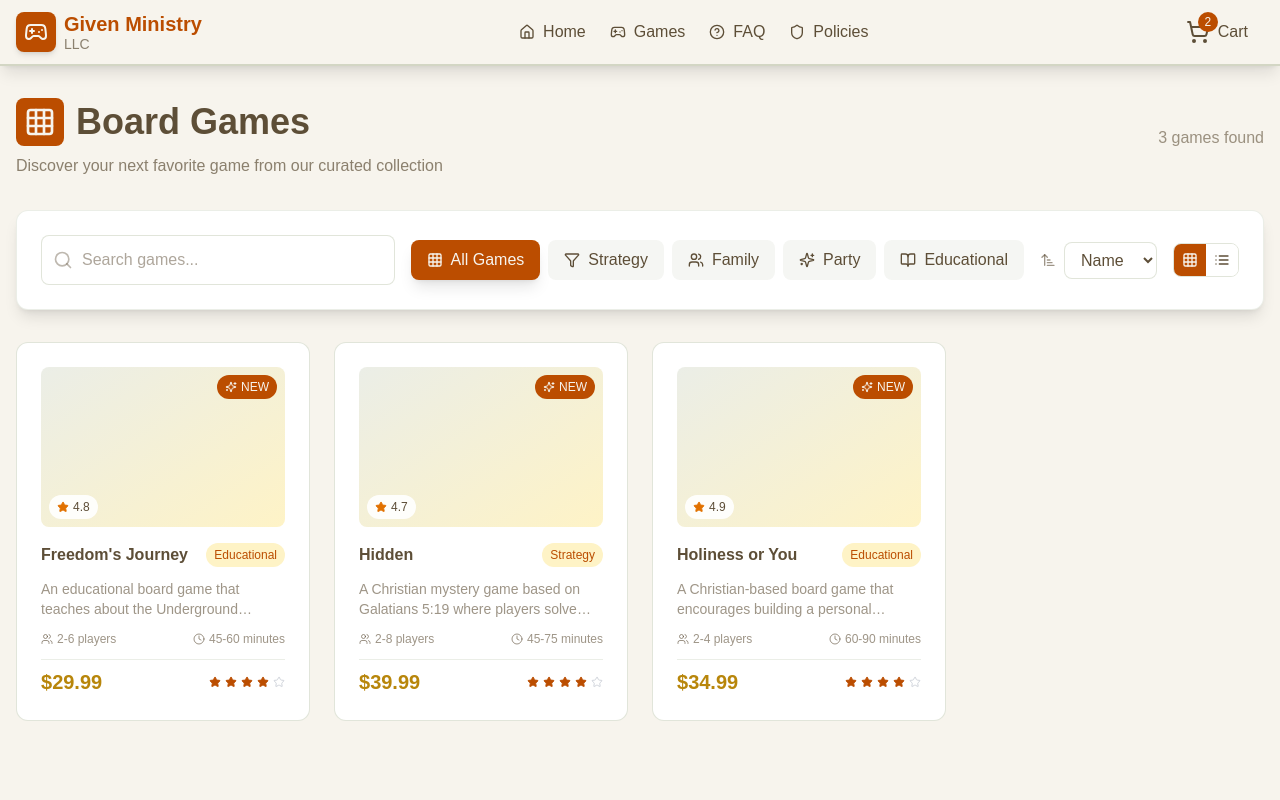
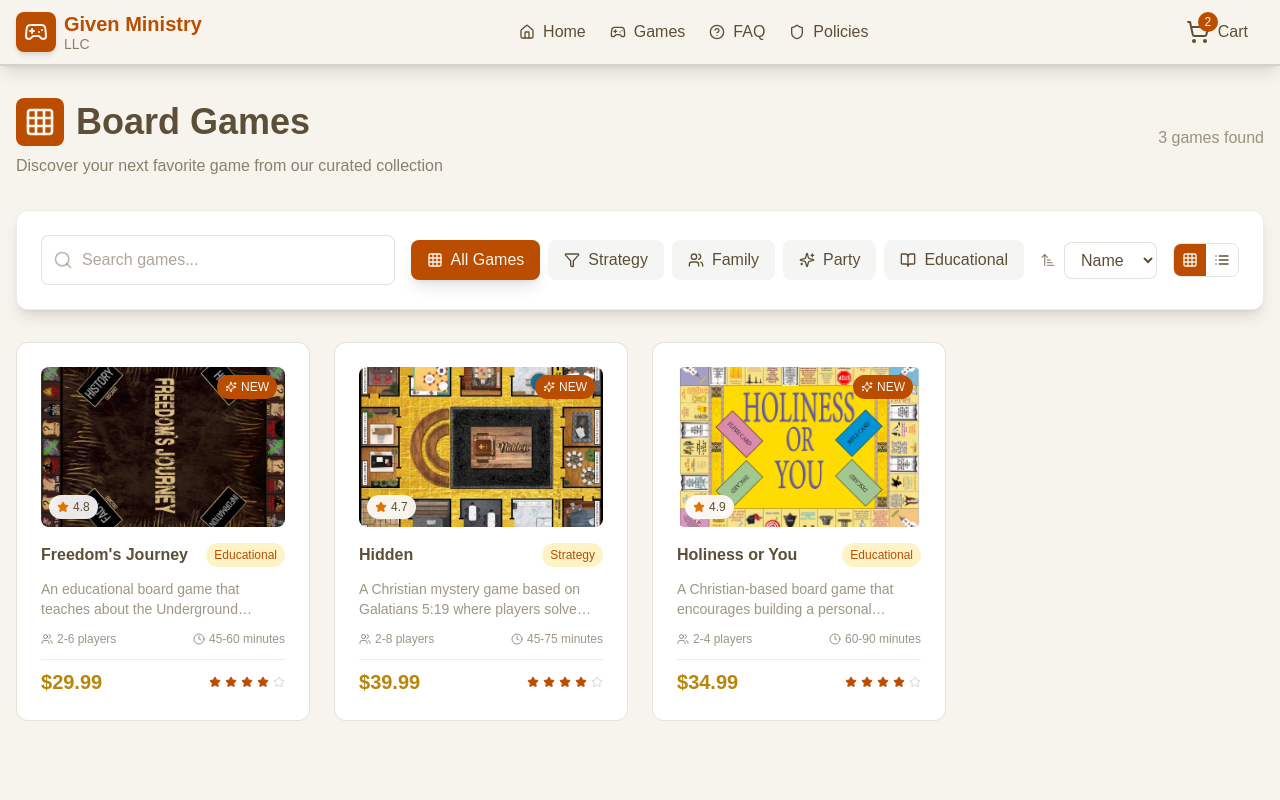
Before and after one commit to givenministryLLC/given-ministry-boardgames, a Next.js app: page /games in a window 1280 px wide. Shown: the top 800 px of the page. Built offline with nearby package versions, Linux system fonts and the light colour scheme.

Commit message:
add webp to games page and individual games pages

```diff
--- a/src/app/games/[handle]/page.tsx
+++ b/src/app/games/[handle]/page.tsx
@@ -1,4 +1,5 @@
 import { notFound } from 'next/navigation';
+import Image from 'next/image';
 import {
     Star,
     Users,
@@ -36,9 +37,21 @@
         <div className="bg-warm-cream min-h-screen">
             <div className="max-w-7xl mx-auto px-4 py-8">
                 <div className="grid grid-cols-1 lg:grid-cols-2 gap-12">
-                    {/* Enhanced Game Image */}
+                    {/* Enhanced Game Images */}
                     <div className="space-y-4">
-                        <div className="relative bg-gradient-to-br from-sage-green/20 to-amber-100 h-96 rounded-xl mb-4 border border-sage-green/30 overflow-hidden group">
+                        <div className="relative h-96 rounded-xl mb-4 border border-sage-green/30 overflow-hidden group">
+                            {game.images.length > 0 ? (
+                                <Image
+                                    src={game.images[0]}
+                                    alt={game.name}
+                                    fill
+                                    className="object-cover"
+                                    priority
+                                    sizes="(max-width: 768px) 100vw, 50vw"
+                                />
+                            ) : (
+                                <div className="w-full h-full bg-gradient-to-br from-sage-green/20 to-amber-100" />
+                            )}
                             <div className="absolute inset-0 bg-gradient-to-t from-amber-700/20 to-transparent"></div>
                             <div className="absolute top-4 left-4 bg-white/90 backdrop-blur-sm px-3 py-1 rounded-full flex items-center space-x-1">
                                 <Star className="w-4 h-4 fill-current text-amber-600" />
@@ -50,12 +63,22 @@
                             </button>
                         </div>
 
-                        {/* Thumbnail gallery placeholder */}
-                        <div className="grid grid-cols-4 gap-2">
-                            {[1, 2, 3, 4].map((i) => (
-                                <div key={i} className="bg-sage-green/20 h-20 rounded-lg border border-sage-green/30 hover:border-amber-700 transition-colors cursor-pointer"></div>
-                            ))}
-                        </div>
+                        {/* Thumbnail gallery */}
+                        {game.images.length > 1 && (
+                            <div className="grid grid-cols-4 gap-2">
+                                {game.images.slice(0, 4).map((image, index) => (
+                                    <div key={index} className="relative h-20 rounded-lg border border-sage-green/30 hover:border-amber-700 transition-colors cursor-pointer overflow-hidden">
+                                        <Image
+                                            src={image}
+                                            alt={`${game.name} - View ${index + 1}`}
+                                            fill
+                                            className="object-cover"
+                                            sizes="80px"
+                                        />
+                                    </div>
+                                ))}
+                            </div>
+                        )}
                     </div>
 
                     {/* Enhanced Game Details */}
--- a/src/app/games/page.tsx
+++ b/src/app/games/page.tsx
@@ -2,6 +2,7 @@
 
 import { useState } from 'react';
 import Link from 'next/link';
+import Image from 'next/image';
 import {
     Filter,
     SortAsc,
@@ -141,8 +142,19 @@
                         {sortedGames.map((game) => (
                             <Link key={game.id} href={`/games/${game.handle}`}>
                                 <div className="group bg-white border border-sage-green/30 rounded-xl p-6 hover:shadow-2xl transition-all duration-300 cursor-pointer hover:-translate-y-2">
-                                    {/* Game Image Placeholder */}
-                                    <div className="relative bg-gradient-to-br from-sage-green/20 to-amber-100 h-40 rounded-lg mb-4 overflow-hidden">
+                                    {/* Game Image */}
+                                    <div className="relative h-40 rounded-lg mb-4 overflow-hidden">
+                                        {game.images.length > 0 ? (
+                                            <Image
+                                                src={game.images[0]}
+                                                alt={game.name}
+                                                fill
+                                                className="object-cover"
+                                                sizes="(max-width: 768px) 100vw, (max-width: 1200px) 50vw, 25vw"
+                                            />
+                                        ) : (
+                                            <div className="w-full h-full bg-gradient-to-br from-sage-green/20 to-amber-100" />
+                                        )}
                                         <div className="absolute inset-0 bg-gradient-to-t from-amber-700/20 to-transparent opacity-0 group-hover:opacity-100 transition-opacity duration-300"></div>
                                         {game.isNew && (
                                             <div className="absolute top-2 right-2 bg-amber-700 text-warm-cream px-2 py-1 rounded-full text-xs font-medium flex items-center space-x-1">
@@ -195,13 +207,24 @@
                         ))}
                     </div>
                 ) : (
-                    // List View - similar structure but horizontal layout
+                    // List View
                     <div className="space-y-4">
                         {sortedGames.map((game) => (
                             <Link key={game.id} href={`/games/${game.handle}`}>
                                 <div className="group bg-white border border-sage-green/30 rounded-xl p-6 hover:shadow-lg transition-all duration-300 cursor-pointer">
                                     <div className="flex items-center space-x-6">
-                                        <div className="relative bg-gradient-to-br from-sage-green/20 to-amber-100 w-24 h-24 rounded-lg flex-shrink-0">
+                                        <div className="relative w-24 h-24 rounded-lg flex-shrink-0 overflow-hidden">
+                                            {game.images.length > 0 ? (
+                                                <Image
+                                                    src={game.images[0]}
+                                                    alt={game.name}
+                                                    fill
+                                                    className="object-cover"
+                                                    sizes="96px"
+                                                />
+                                            ) : (
+                                                <div className="w-full h-full bg-gradient-to-br from-sage-green/20 to-amber-100" />
+                                            )}
                                             {game.isNew && (
                                                 <div className="absolute -top-1 -right-1 bg-amber-700 text-warm-cream p-1 rounded-full">
                                                     <Sparkles className="w-3 h-3" />
--- a/src/data/games.ts
+++ b/src/data/games.ts
@@ -40,7 +40,9 @@
             "Suitable for family learning and classroom use",
             "Teaches important lessons about courage and perseverance"
         ],
-        images: []
+        images: [
+            "/images/games/freedoms_journey/freedoms_journey_gameboard.webp"
+        ]
     },
     {
         id: 2,
@@ -66,7 +68,9 @@
             "Encourages personal relationship with God",
             "Perfect for Christian families and church groups"
         ],
-        images: []
+        images: [
+            "/images/games/holiness_or_you/holiness_or_you_gameboard.webp",
+        ]
     },
     {
         id: 3,
@@ -93,7 +97,12 @@
             "Teaches about living truthfully and avoiding hidden sins",
             "Perfect for youth groups and family game nights"
         ],
-        images: []
+        images: [
+            "/images/games/hidden/hidden_gameboard.webp",
+            "/images/games/hidden/hidden_card.webp",
+            "/images/games/hidden/weapon_cards_collage.webp",
+            "/images/games/hidden/character_cards_collage.webp",
+        ]
     }
 ];
 
```
